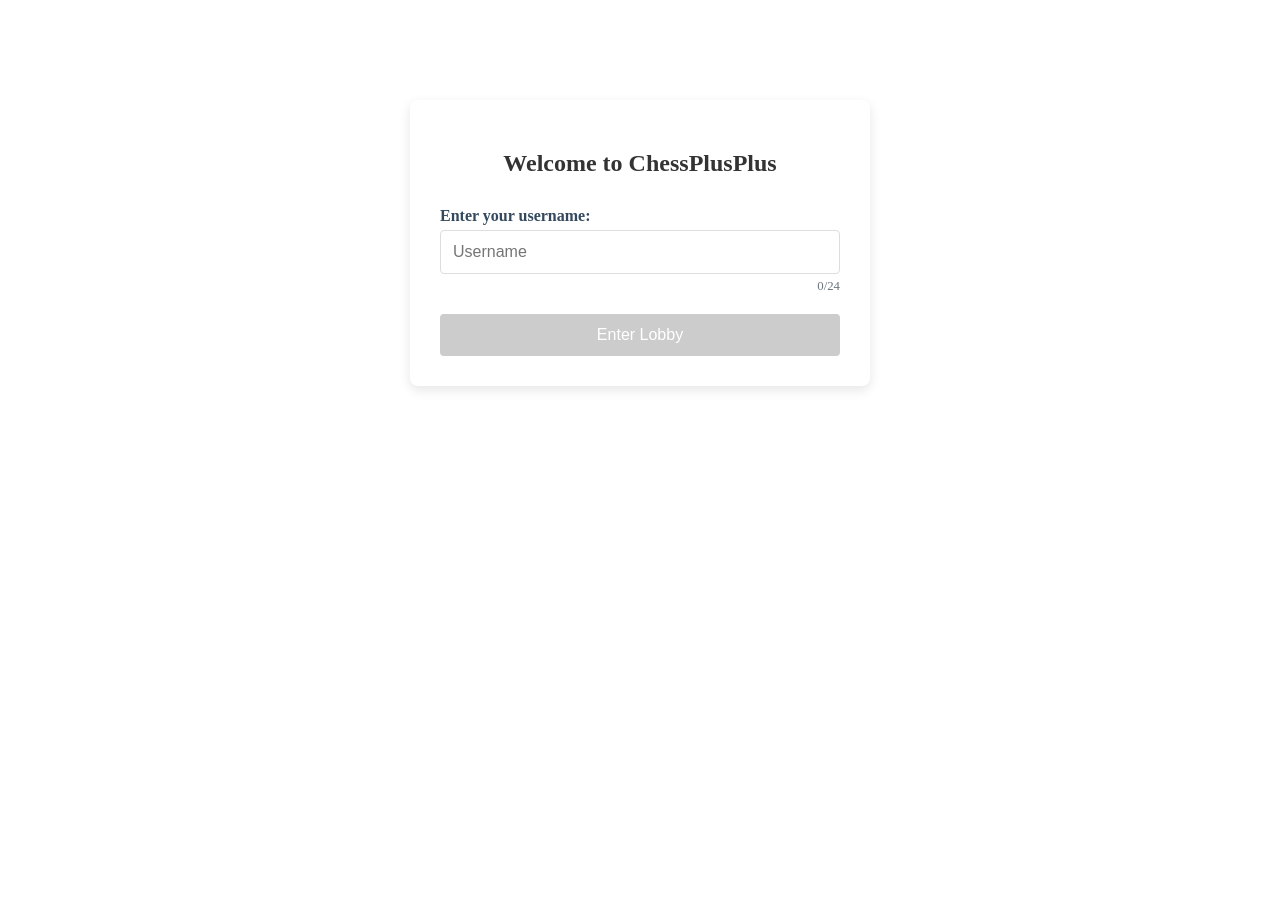
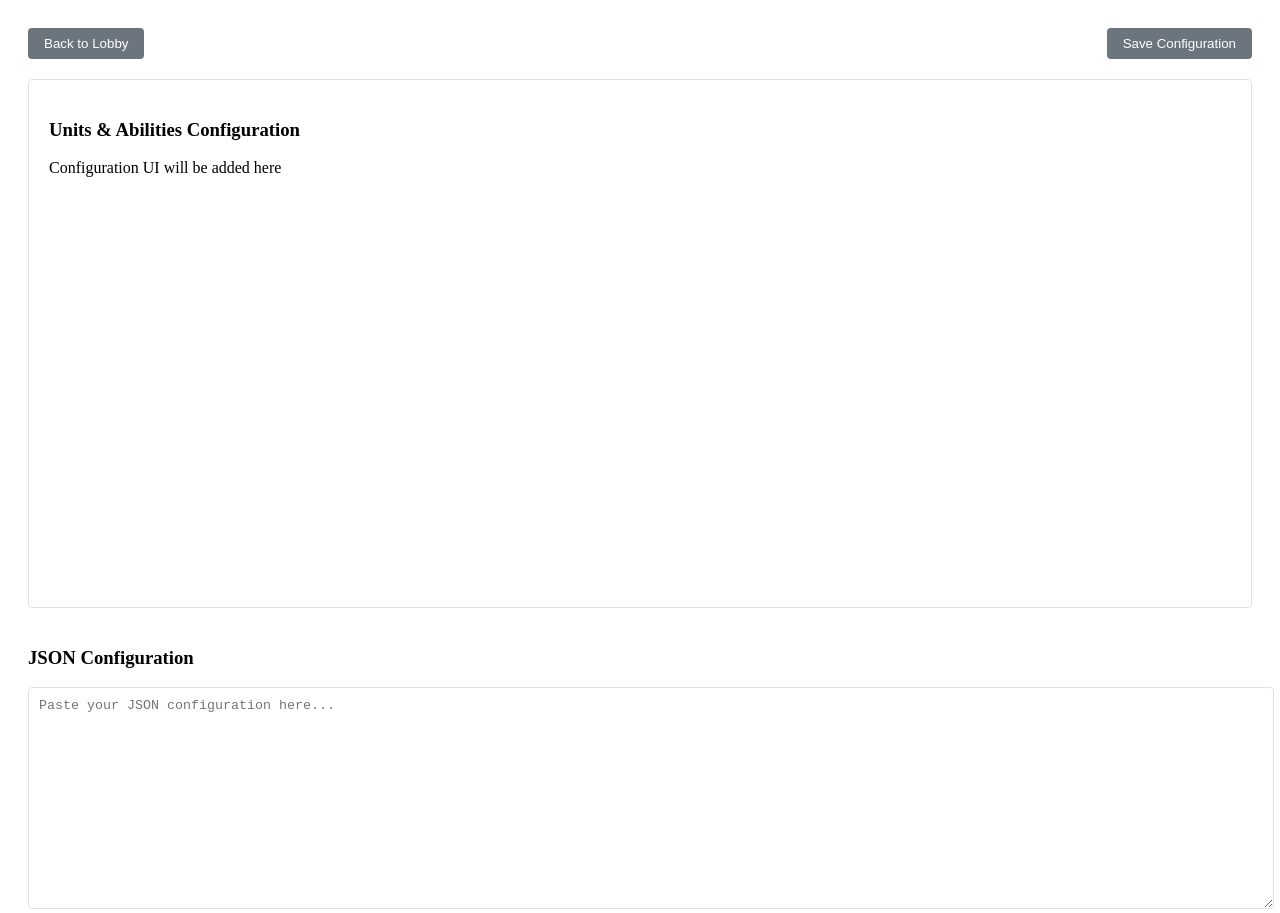
Before and after one commit to Ruinan-Ding/ChessPlusPlus, an Angular app in the folder client/: page /setup in a window 1280 px wide. Before the commit this address led to /. Before the commit the page ends 800 px from the top, so only its background shows below. Built offline with nearby package versions, Linux system fonts and the light colour scheme; sample sign-in values are in the browser's storage.

Commit message:
feature/dev5 added configuration screen

```diff
--- a/client/src/app/app.routes.ts
+++ b/client/src/app/app.routes.ts
@@ -1,9 +1,24 @@
 import { Routes } from '@angular/router';
-import { LobbyComponent } from './components/lobby/lobby.component';
-import { LoginComponent } from './components/login/login.component';
+import { AuthGuard } from './guards/auth.guard';
 
 export const routes: Routes = [
-  { path: '', component: LoginComponent },
-  { path: 'lobby', component: LobbyComponent },
-  { path: '**', redirectTo: '' }
+  {
+    path: '',
+    redirectTo: '/login',
+    pathMatch: 'full'
+  },
+  {
+    path: 'login',
+    loadComponent: () => import('./components/login/login.component').then(m => m.LoginComponent)
+  },
+  {
+    path: 'lobby',
+    loadComponent: () => import('./components/lobby/lobby.component').then(m => m.LobbyComponent),
+    canActivate: [AuthGuard]
+  },
+  {
+    path: 'setup',
+    loadComponent: () => import('./components/setup-config/setup-config.component').then(m => m.SetupConfigComponent),
+    canActivate: [AuthGuard]
+  }
 ];
--- a/client/src/app/components/lobby/lobby.component.ts
+++ b/client/src/app/components/lobby/lobby.component.ts
@@ -5,6 +5,7 @@ import { WebsocketService } from '../../services/websocket.service';
 import { Subscription } from 'rxjs';
 import { ConnectionStatusComponent } from '../connection-status/connection-status.component';
 import { ConnectionDialogComponent } from '../connection-dialog/connection-dialog.component';
+import { Router } from '@angular/router';
 
 interface User {
   username: string;
@@ -41,7 +42,7 @@ export class LobbyComponent implements OnInit, OnDestroy {
 
   private subscription: Subscription | null = null;
 
-  constructor(private wsService: WebsocketService) {}
+  constructor(private wsService: WebsocketService, private router: Router) {}
 
   ngOnInit(): void {
     // Generate a random username if none exists
@@ -343,8 +344,7 @@ export class LobbyComponent implements OnInit, OnDestroy {
   }
 
   openSetup(): void {
-    // Placeholder for setup configuration
-    alert('Setup configuration will be implemented in a future update.');
+    this.router.navigate(['/setup']);
   }
 
   private generateRandomUsername(): string {
--- /dev/null
+++ b/client/src/app/components/setup-config/setup-config.component.html
@@ -0,0 +1,25 @@
+<div class="setup-container">
+  <div class="header">
+    <button class="back-button" (click)="onBack()">Back to Lobby</button>
+    <button class="save-button" [disabled]="!hasUnsavedChanges" (click)="saveConfig()">Save Configuration</button>
+  </div>
+
+  <div class="config-section">
+    <!-- Placeholder for unit/ability configuration UI -->
+    <div class="config-ui">
+      <h3>Units & Abilities Configuration</h3>
+      <p>Configuration UI will be added here</p>
+    </div>
+
+    <!-- JSON configuration textarea -->
+    <div class="json-section">
+      <h3>JSON Configuration</h3>
+      <textarea
+        [(ngModel)]="jsonConfig"
+        (ngModelChange)="onConfigChange()"
+        placeholder="Paste your JSON configuration here..."
+        rows="10"
+      ></textarea>
+    </div>
+  </div>
+</div>
--- /dev/null
+++ b/client/src/app/components/setup-config/setup-config.component.scss
@@ -0,0 +1,64 @@
+.setup-container {
+  padding: 20px;
+  height: 100vh;
+  display: flex;
+  flex-direction: column;
+  gap: 20px;
+}
+
+.header {
+  display: flex;
+  justify-content: space-between;
+  align-items: center;
+
+  button {
+    padding: 8px 16px;
+    border-radius: 4px;
+    cursor: pointer;
+
+    &.back-button {
+      background-color: #6c757d;
+      color: white;
+      border: none;
+    }
+
+    &.save-button {
+      background-color: #28a745;
+      color: white;
+      border: none;
+
+      &:disabled {
+        background-color: #6c757d;
+        cursor: not-allowed;
+      }
+    }
+  }
+}
+
+.config-section {
+  display: flex;
+  flex-direction: column;
+  gap: 20px;
+  flex: 1;
+
+  .config-ui {
+    flex: 1;
+    border: 1px solid #dee2e6;
+    border-radius: 4px;
+    padding: 20px;
+  }
+
+  .json-section {
+    height: 200px;
+
+    textarea {
+      width: 100%;
+      height: 100%;
+      padding: 10px;
+      border: 1px solid #dee2e6;
+      border-radius: 4px;
+      resize: vertical;
+      font-family: monospace;
+    }
+  }
+}
--- /dev/null
+++ b/client/src/app/components/setup-config/setup-config.component.ts
@@ -0,0 +1,53 @@
+import { Component, OnInit } from '@angular/core';
+import { CommonModule } from '@angular/common';
+import { FormsModule } from '@angular/forms';
+import { Router } from '@angular/router';
+
+@Component({
+  selector: 'app-setup-config',
+  standalone: true,
+  imports: [CommonModule, FormsModule],
+  templateUrl: './setup-config.component.html',
+  styleUrls: ['./setup-config.component.scss']
+})
+export class SetupConfigComponent implements OnInit {
+  hasUnsavedChanges = false;
+  jsonConfig = '';
+
+  constructor(private router: Router) {}
+
+  ngOnInit(): void {
+    // Initialize with default config or load saved config
+  }
+
+  onBack(): void {
+    if (this.hasUnsavedChanges) {
+      if (confirm('You have unsaved changes. Do you want to save before going back?')) {
+        this.saveConfig();
+      }
+    }
+    this.router.navigate(['/lobby']);
+  }
+
+  saveConfig(): void {
+    if (this.validateConfig()) {
+      // Save configuration
+      this.hasUnsavedChanges = false;
+    }
+  }
+
+  private validateConfig(): boolean {
+    try {
+      const config = JSON.parse(this.jsonConfig);
+      // Add validation rules here
+      return true;
+    } catch (e) {
+      alert('Invalid JSON configuration');
+      return false;
+    }
+  }
+
+  onConfigChange(): void {
+    this.hasUnsavedChanges = true;
+  }
+}
```
